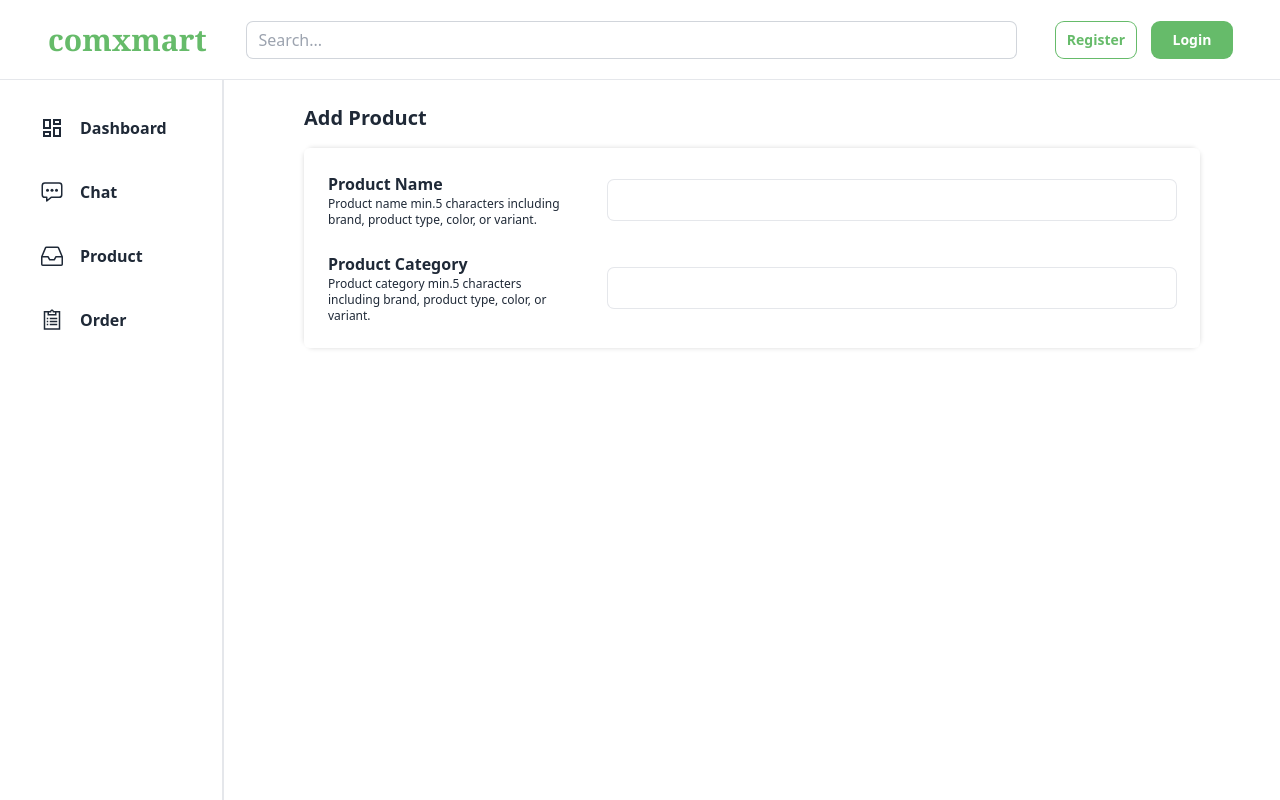
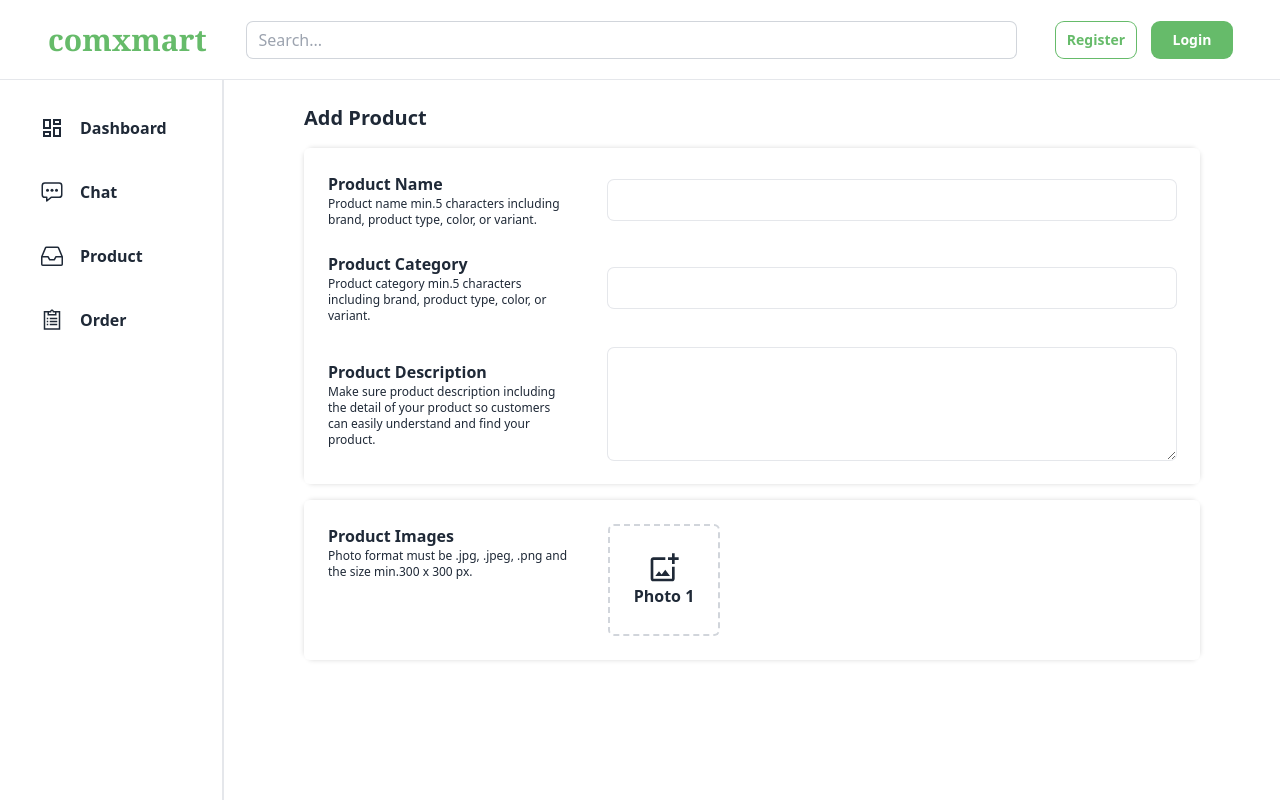
Before and after one commit to Shirloin/frontend-easy-buy, a React (Vite) app: page /seller/add-product in a window 1280 px wide. Built offline with nearby package versions, Linux system fonts and the light colour scheme.

Commit message:
feat(ui): add product detail form and image form

```diff
--- /dev/null
+++ b/src/components/seller/add-product-page/ProductDetailForm.tsx
@@ -0,0 +1,62 @@
+export default function ProductDetailForm() {
+    // const categories = ["Shoes", "Fashion", "Electronics"];
+
+    return (
+        <>
+            <div className="shadow-all-sides mt-4 flex w-full flex-col gap-6 rounded-md p-6">
+                <div className="flex items-center gap-10">
+                    <div className="max-w-60">
+                        <h1 className="font-bold">Product Name</h1>
+                        <p className="text-xs">
+                            Product name min.5 characters including brand, product type,
+                            color, or variant.
+                        </p>
+                    </div>
+                    <input
+                        className="w-full rounded-md p-2 ring-1 ring-gray-200"
+                        type="text"
+                    />
+                </div>
+                <div className="flex items-center gap-10">
+                    <div className="max-w-60">
+                        <h1 className="font-bold">Product Category</h1>
+                        <p className="text-xs">
+                            Product category min.5 characters including brand, product type,
+                            color, or variant.
+                        </p>
+                    </div>
+                    <div className="relative w-full">
+                        <input
+                            className="w-full rounded-md p-2 ring-1 ring-gray-200"
+                            type="text"
+                        />
+                        {/* <div className="absolute mt-2 h-40 w-full rounded-xl border bg-white p-2">
+                                {categories.map((category, index) => {
+                                    return (
+                                        <>
+                                            <button
+                                                className="w-full text-start border-b rounded-md p-2 hover:bg-gray-100"
+                                                key={index}
+                                            >
+                                                <p className="font-semibold">{category}</p>
+                                            </button>
+                                        </>
+                                    );
+                                })}
+                            </div> */}
+                    </div>
+                </div>
+                <div className="flex items-center gap-10">
+                    <div className="max-w-60">
+                        <h1 className="font-bold">Product Description</h1>
+                        <p className="text-xs">
+                            Make sure product description including the detail of your product so customers can easily understand and find your product.
+                        </p>
+                    </div>
+                    <textarea className="w-full rounded-md p-2 ring-1 ring-gray-200 max-h-28 h-28" name="" id=""></textarea>
+                </div>
+
+            </div>
+        </>
+    )
+}
--- /dev/null
+++ b/src/components/seller/add-product-page/ProductImageForm.tsx
@@ -0,0 +1,34 @@
+import { MdOutlineAddPhotoAlternate } from "react-icons/md";
+
+export default function ProductImageForm() {
+    return (
+        <>
+            <div className="shadow-all-sides mt-4 flex w-full flex-col gap-6 rounded-md p-6">
+                <div className="flex items-start gap-10">
+                    <div className="max-w-60">
+                        <h1 className="font-bold">Product Images</h1>
+                        <p className="text-xs">
+                            Photo format must be .jpg, .jpeg, .png and the size min.300 x 300
+                            px.
+                        </p>
+                    </div>
+                    <div className="w-full flex flex-wrap gap-4">
+                        <ProductImageSelector />
+                    </div>
+                </div>
+            </div>
+        </>
+    );
+}
+
+function ProductImageSelector() {
+    return (
+        <>
+            <label className="flex h-28 w-28 flex-col items-center justify-center rounded-md border-2 border-dashed border-gray-300 text-center hover:cursor-pointer hover:border-primary">
+                <input className="hidden" type="file" accept="image/*" />
+                <MdOutlineAddPhotoAlternate className="h-8 w-8" />
+                <p className="font-semibold">Photo 1</p>
+            </label>
+        </>
+    );
+}
--- /dev/null
+++ b/src/components/seller/add-product-page/ProductVariantForm.tsx
@@ -0,0 +1,22 @@
+export default function ProductVariantForm() {
+    return (
+        <>
+            <div className="shadow-all-sides mt-4 flex w-full flex-col gap-6 rounded-md p-6">
+                <div className="flex items-center gap-10">
+                    <div className="max-w-60">
+                        <h1 className="font-bold">Product Variant</h1>
+                        <p className="text-xs">
+                            Add variants so buyers can choose the right product, come on! Enter max. 2 types of variants.
+                        </p>
+                    </div>
+                    <input
+                        className="w-full rounded-md p-2 ring-1 ring-gray-200"
+                        type="text"
+                    />
+                </div>
+
+
+            </div>
+        </>
+    )
+}
--- a/src/pages/seller/AddProductPage.tsx
+++ b/src/pages/seller/AddProductPage.tsx
@@ -1,25 +1,15 @@
+import ProductDetailForm from "../../components/seller/add-product-page/ProductDetailForm";
+import ProductImageForm from "../../components/seller/add-product-page/ProductImageForm";
+
 export default function AddProductPage() {
+
     return (
         <>
-            <div className="max-w-4xl w-full mx-auto py-6">
-                <h1 className="font-bold text-xl">Add Product</h1>
-                <div className="w-full flex flex-col gap-6 p-6 shadow-all-sides rounded-md mt-4">
-                    <div className="flex gap-10 items-center">
-                        <div className="max-w-60">
-                            <h1 className="font-bold">Product Name</h1>
-                            <p className="text-xs">Product name min.5 characters including brand, product type, color, or variant.</p>
-                        </div>
-                        <input className="rounded-md w-full ring-1 p-2 ring-gray-200" type="text" />
-                    </div>
-                    <div className="flex gap-10 items-center">
-                        <div className="max-w-60">
-                            <h1 className="font-bold">Product Category</h1>
-                            <p className="text-xs">Product category min.5 characters including brand, product type, color, or variant.</p>
-                        </div>
-                        <input className="rounded-md w-full ring-1 p-2 ring-gray-200" type="text" />
-                    </div>
-                </div>
+            <div className="mx-auto w-full max-w-4xl py-6">
+                <h1 className="text-xl font-bold">Add Product</h1>
+                <ProductDetailForm />
+                <ProductImageForm />
             </div>
         </>
-    )
+    );
 }
```
